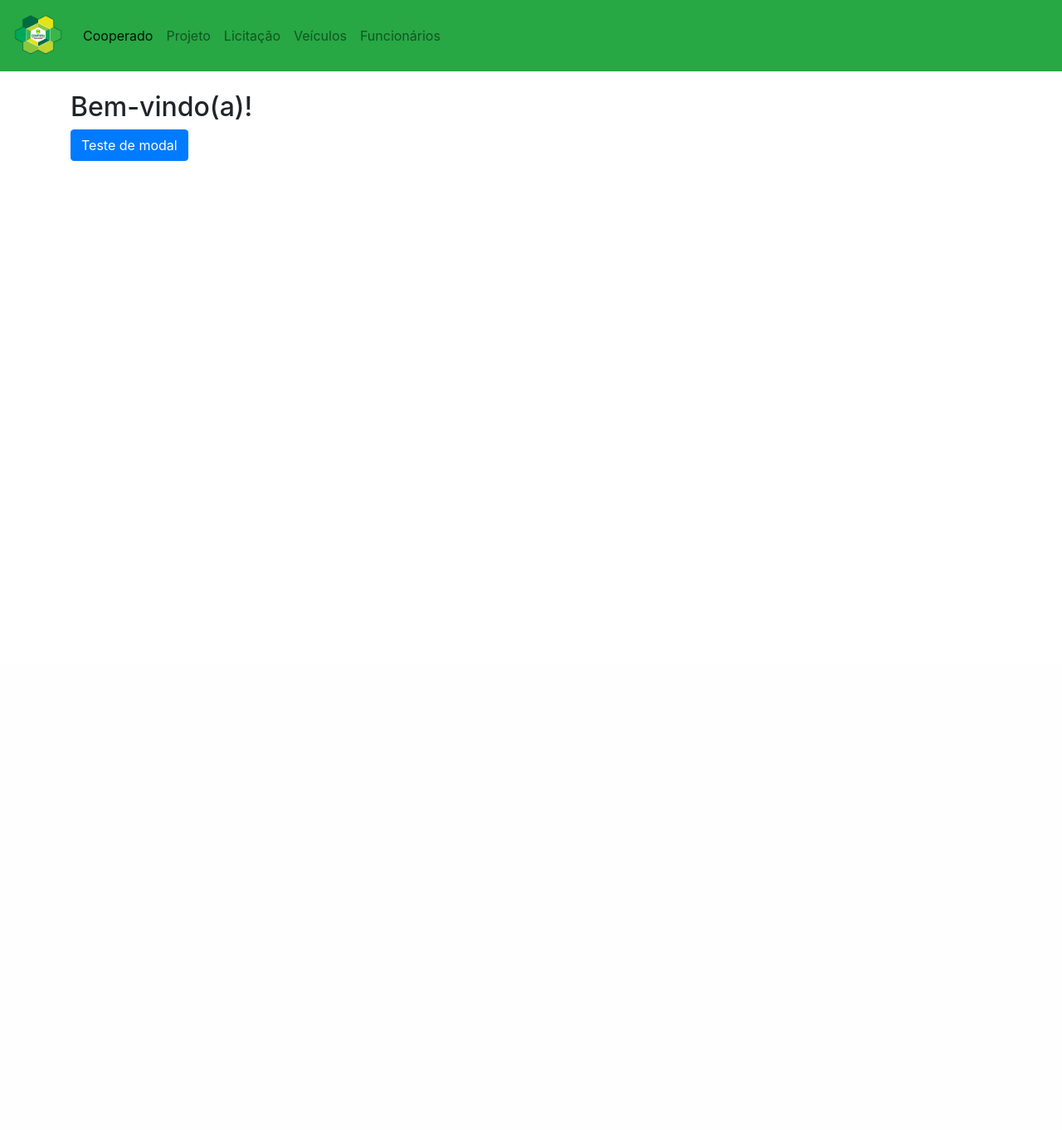
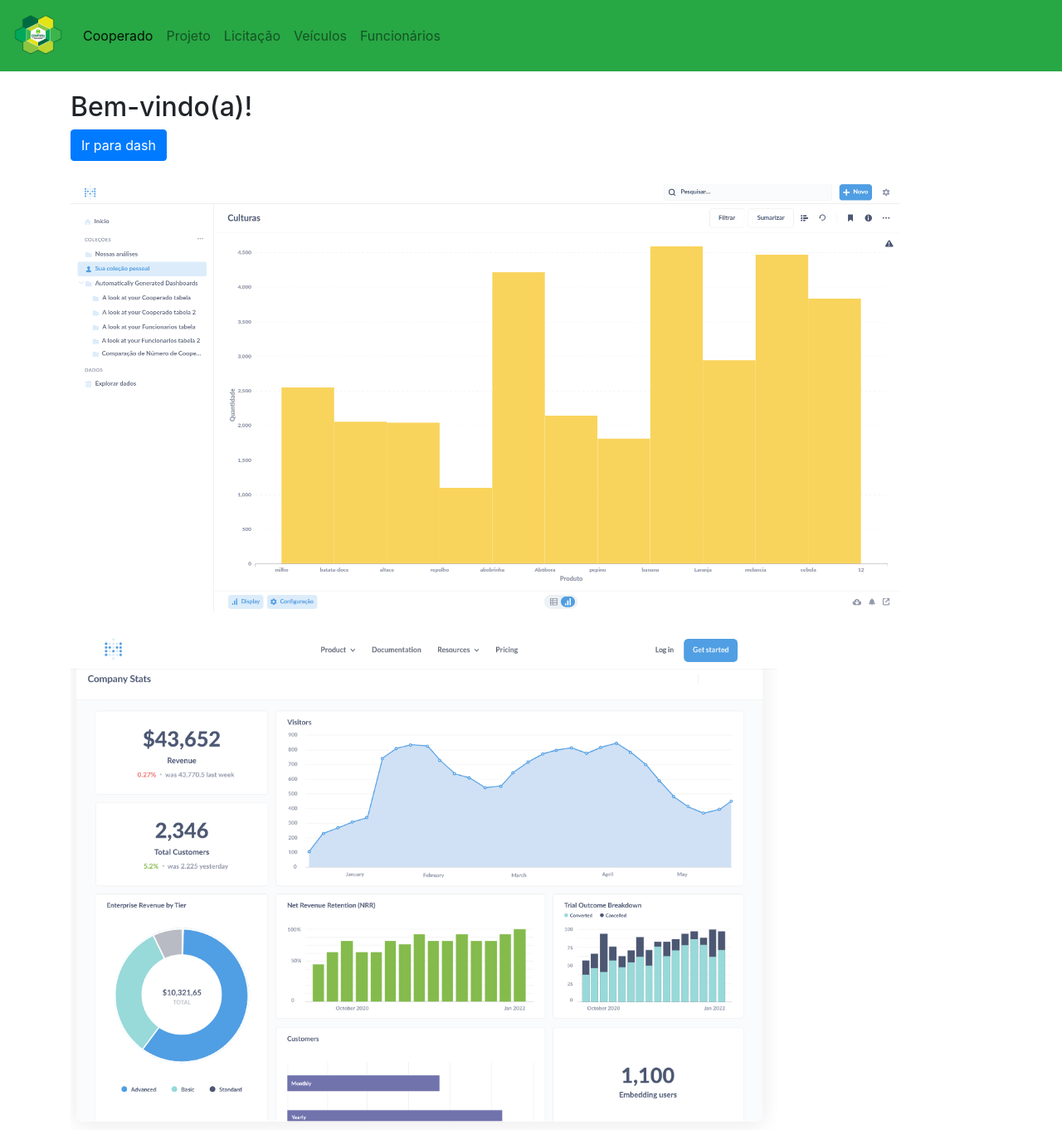
Before and after one commit to Lucas-Ladislau/coopana-flask, a Flask app: page / in a window 1280 px wide. Shown: the whole page at 83% size. Before the commit the page ends 194 px from the top, so only its background shows below. Run offline with Flask 2, Linux system fonts and the light colour scheme; some libraries are stand-ins or nearby versions.

Commit message:
Atualizando index

```diff
--- a/static/css/style.css
+++ b/static/css/style.css
@@ -4,3 +4,17 @@
     width: auto;
     height: auto;
 }
+
+#ex-dash1{
+    max-width:1000px;
+    max-height:600px;
+    width: auto;
+    height: auto;
+}
+
+#ex-dash2 {
+    max-width:1000px;
+    max-height:600px;
+    width: auto;
+    height: auto;
+}
--- a/templates/index.html
+++ b/templates/index.html
@@ -4,8 +4,12 @@
 <h2>Bem-vindo(a)!</h2>
 <!-- Button trigger modal -->
 <button type="button" class="btn btn-primary" data-toggle="modal" data-target="#exampleModalCenter">
-	Teste de modal
-  </button>
+	Ir para dash
+</button>
+</br></br>
+<img id="ex-dash1" src="../static/img/exemplo-dash.png">
+</br></br>
+<img id="ex-dash2" src="../static/img/exemplo-dash21.png">
 
   <!-- Modal -->
   <div class="modal fade" id="exampleModalCenter" tabindex="-1" role="dialog" aria-labelledby="exampleModalCenterTitle" aria-hidden="true">
```
Also changed, not shown: static/img/exemplo-dash.png (added), static/img/exemplo-dash21.png (added).
